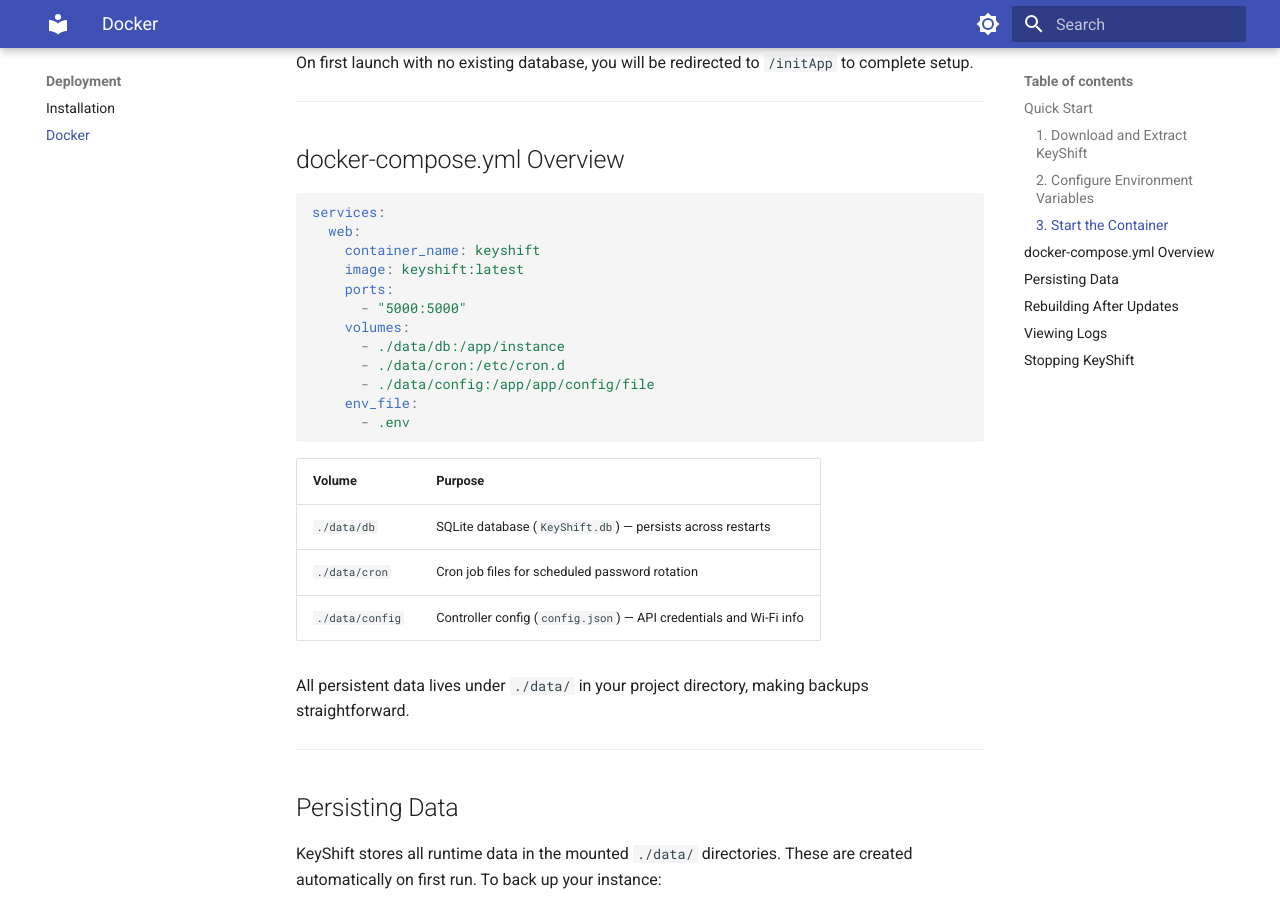
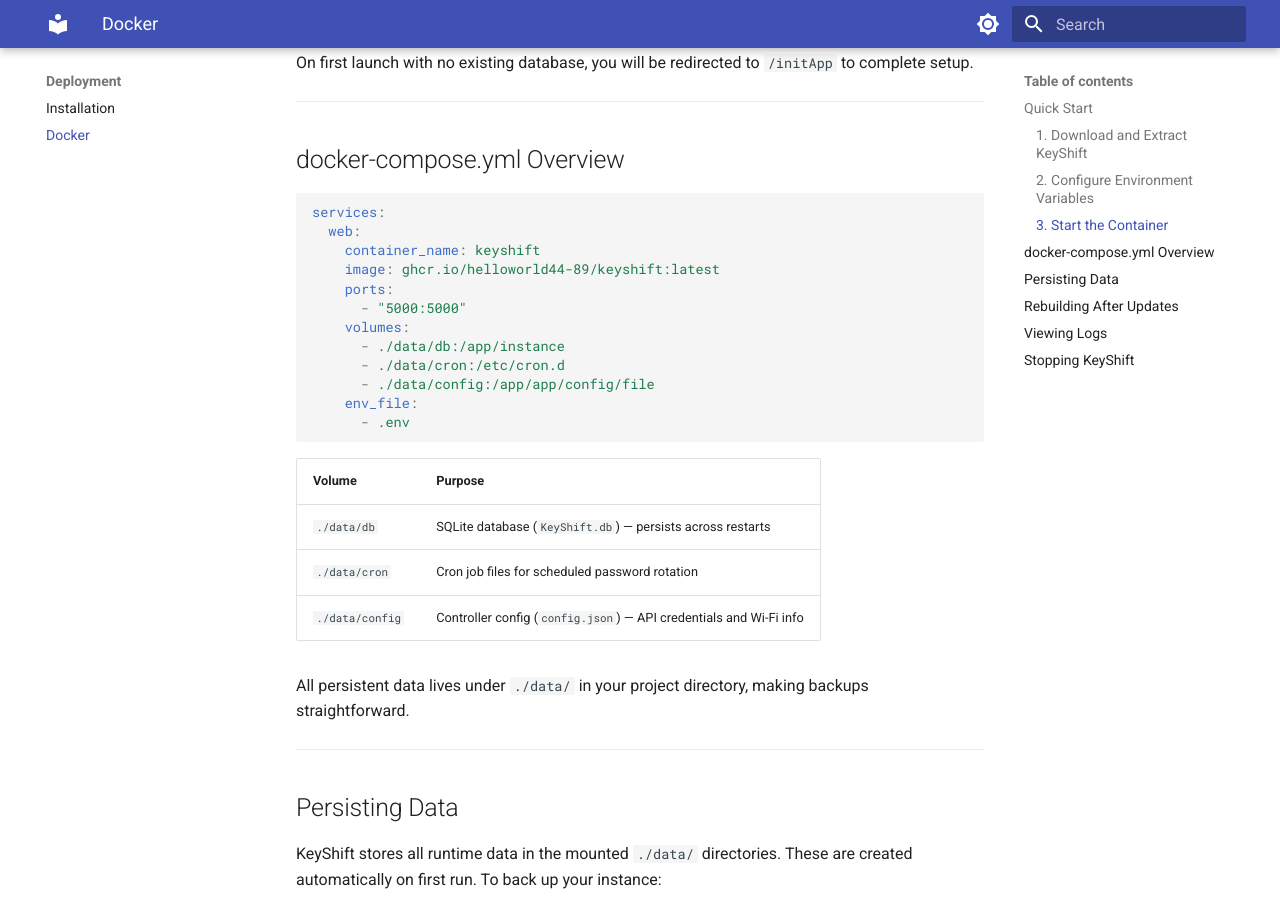
Before and after one commit to helloWorld44-89/KeyShift, an MkDocs documentation site: the page built from docs/docker.md, in a window 1280 px wide and 900 px high, scrolled down 1231 px. Built offline with MkDocs 1.6.1 and Material for MkDocs 9.7.7, drawn with Linux system fonts in a browser that asks for light colours.

Commit message:
updated docs

```diff
--- a/docs/docker.md
+++ b/docs/docker.md
@@ -63,7 +63,7 @@
 services:
   web:
     container_name: keyshift
-    image: keyshift:latest
+    image: ghcr.io/helloworld44-89/keyshift:latest
     ports:
       - "5000:5000"
     volumes:
--- a/mkdocs.yml
+++ b/mkdocs.yml
@@ -1,6 +1,7 @@
 site_name: KeyShift Docs
 site_description: Documentation for KeyShift – a Flask-based Wi-Fi SSID & QR Code management platform
 site_author: KeyShift Team
+site_url: https://helloWorld44-89.github.io/keyshift/
 docs_dir: docs
 repo_name: KeyShift
 
```
Also changed, not shown: README.md (+3 -1 lines), 1 other file.
